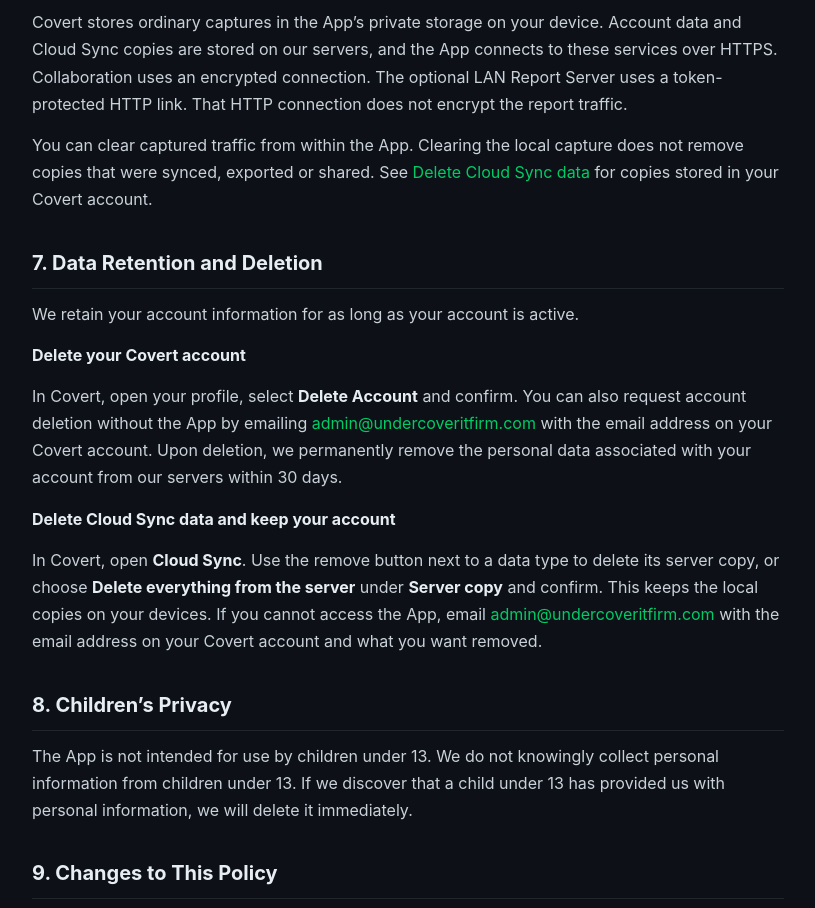
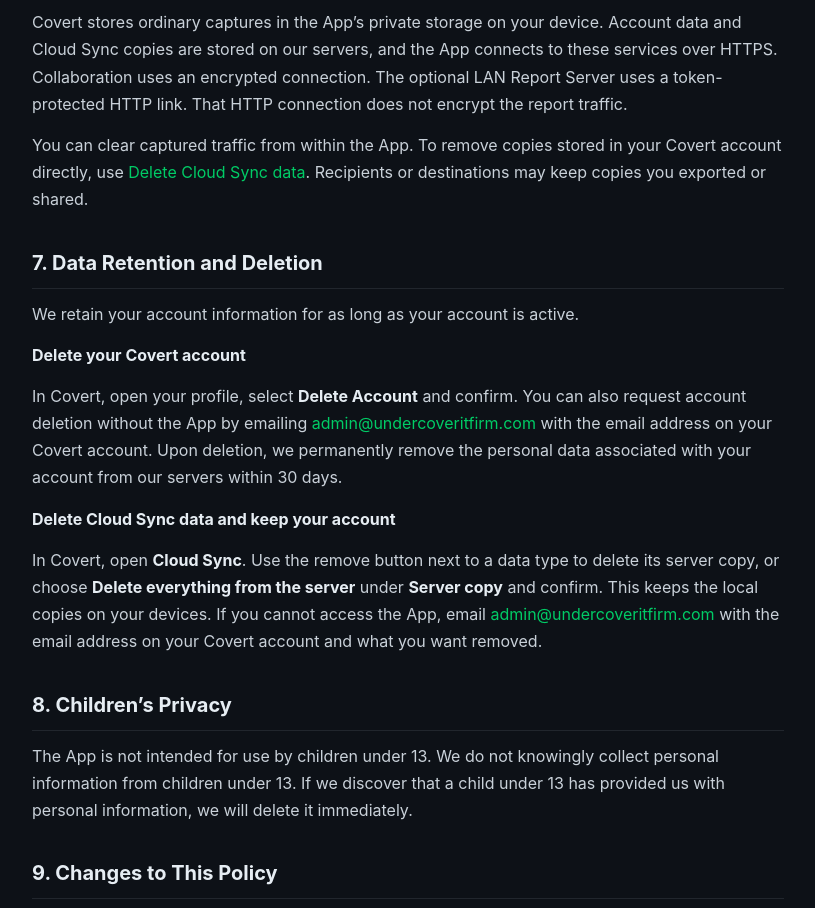
Before and after one commit to savaskarofficial/savaskarofficial.github.io, a plain HTML site: page covert-privacy.html in a window 1280 px wide. Shown: the part 2163-3071 px from the top of the page, without its empty margins (232-1047 px from the left). Drawn offline with Linux system fonts and the light colour scheme.

Commit message:
Clarify Covert cloud data deletion

```diff
--- a/covert-privacy.html
+++ b/covert-privacy.html
@@ -78,7 +78,7 @@
 
     <h2>6. Data Storage and Security</h2>
     <p>Covert stores ordinary captures in the App&rsquo;s private storage on your device. Account data and Cloud Sync copies are stored on our servers, and the App connects to these services over HTTPS. Collaboration uses an encrypted connection. The optional LAN Report Server uses a token-protected HTTP link. That HTTP connection does not encrypt the report traffic.</p>
-    <p>You can clear captured traffic from within the App. Clearing the local capture does not remove copies that were synced, exported or shared. See <a href="#delete-cloud-data">Delete Cloud Sync data</a> for copies stored in your Covert account.</p>
+    <p>You can clear captured traffic from within the App. To remove copies stored in your Covert account directly, use <a href="#delete-cloud-data">Delete Cloud Sync data</a>. Recipients or destinations may keep copies you exported or shared.</p>
 
     <h2>7. Data Retention and Deletion</h2>
     <p>We retain your account information for as long as your account is active.</p>
```
